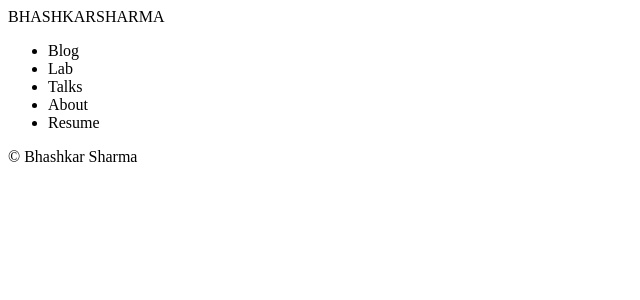
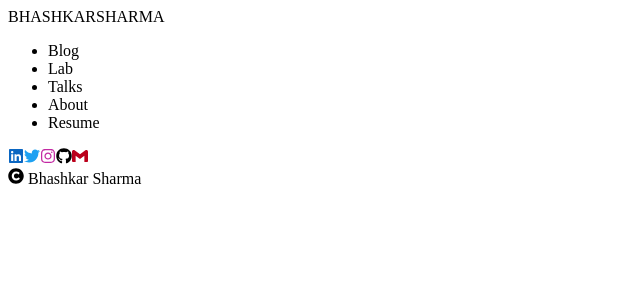
Before and after one commit to bhashkarsharma/my-site-9-next, a Next.js app: page / in a window 1280 px wide. Shown: the top 300 px of the page, without its empty margins (0-640 px from the left). Built offline with nearby package versions, Linux system fonts and the light colour scheme.

Commit message:
Added font icons to footer.

```diff
--- a/components/Footer.tsx
+++ b/components/Footer.tsx
@@ -1,5 +1,30 @@
+import { FaCopyright, FaLinkedin, FaTwitter, FaGithub, FaInstagram } from 'react-icons/fa';
+
+import { SiGmail } from 'react-icons/si';
+
 const Footer: React.FC = () => (
-    <div className="bg-gray-600 p-10 text-center text-white">&copy; Bhashkar Sharma</div>
+    <div className="bg-gray-600 p-10 text-center text-white">
+        <div className="m-2">
+            <a href="https://linkedin.com/in/bhashkarsharma" target="_blank" rel="noreferrer">
+                <FaLinkedin title="LinkedIn" className="inline text-4xl m-2" color="#0a66c2" />
+            </a>
+            <a href="https://twitter.com/bhashkarsharma" target="_blank" rel="noreferrer">
+                <FaTwitter title="Twitter" className="inline text-4xl m-2" color="#1da1f2" />
+            </a>
+            <a href="https://instagram.com/bhashkarsharma" target="_blank" rel="noreferrer">
+                <FaInstagram title="Instagram" className="inline text-4xl m-2" color="#c32aa3" />
+            </a>
+            <a href="https://github.com/bhashkarsharma" target="_blank" rel="noreferrer">
+                <FaGithub title="Github" className="inline text-4xl m-2" color="#000" />
+            </a>
+            <a href="mailto:info@bhashkar.me" target="_blank" rel="noreferrer">
+                <SiGmail title="Mail" className="inline text-4xl m-2" color="#bb001b" />
+            </a>
+        </div>
+        <div className="m-2">
+            <FaCopyright className="inline" /> Bhashkar Sharma
+        </div>
+    </div>
 );
 
 export default Footer;
```
